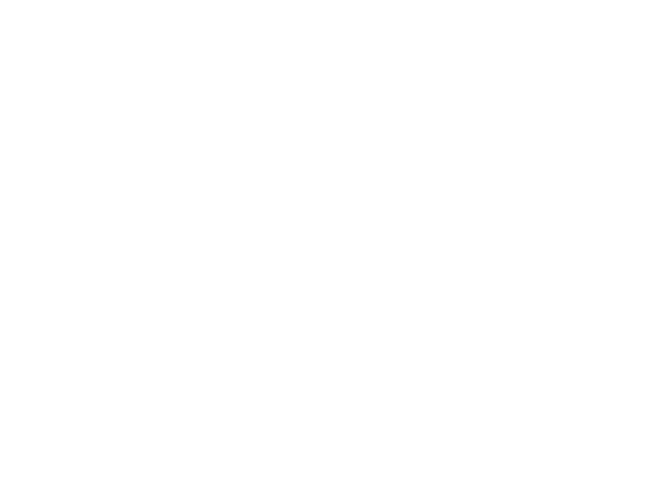
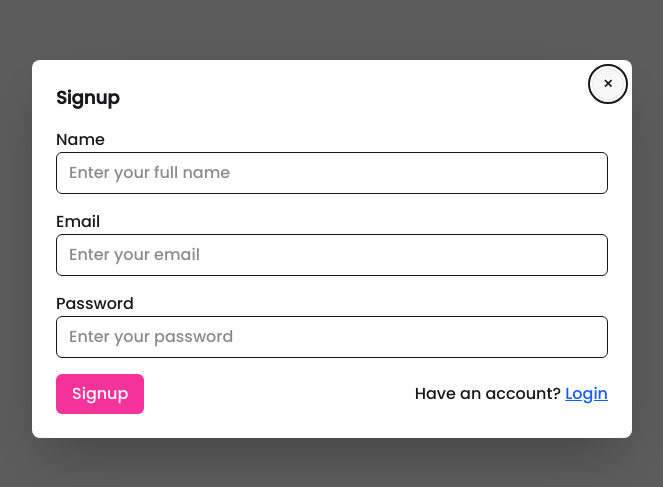
Before and after one commit to VirtualRohit29/E-Commerce-Website, a React (Vite) app: page /signup in a window 1280 px wide. Before the commit this address had no page. Shown: the part 151-638 px from the top of the page, without its empty margins (308-971 px from the left). Built offline with nearby package versions, Linux system fonts and the light colour scheme.

Commit message:
signup page added

```diff
--- a/src/App.jsx
+++ b/src/App.jsx
@@ -3,6 +3,7 @@
 import { Route, Routes } from "react-router-dom"
 
 import Courses from './Courses/Courses'
+import Signup from './components/Signup'
 
 
 
@@ -13,6 +14,8 @@
    <Routes>
     <Route path="/" element={<Home/>}/>
     <Route path="/Course" element={<Courses/>}/>
+    <Route path="/signup" element={<Signup />} />
+
 
 
    </Routes>
--- a/src/components/Login.jsx
+++ b/src/components/Login.jsx
@@ -1,4 +1,9 @@
-import React from 'react'
+import React from 'react';
+import { Link } from 'react-router-dom';
+
+
+
+
 
 function Login() {
   return (
@@ -9,12 +14,32 @@
       {/* if there is a button in form, it will close the modal */}
       <button className="btn btn-sm btn-circle btn-ghost absolute right-2 top-2">✕</button>
     </form>
-    <h3 className="font-bold text-lg">Hello!</h3>
-    <p className="py-4">Press ESC key or click on ✕ button to close</p>
+    <h3 className="font-bold text-lg">Login</h3>
+    <div className='mt-4 space-y-2'>
+        {/*email*/}
+      <span>Email</span>
+      <br />
+      <input type="email" placeholder='enter your email' className='w-80 px-3 py-1 border rounded-md outline-none' />
+    </div>
+    {/*password */}
+     <div className='mt-4 space-y-2'>
+      <span>Password</span>
+      <br />
+      <input type="text" placeholder='enter your password' className='w-80 px-3 py-1 border rounded-md outline-none' />
+    </div>
+     {/*Login button */}
+     <div className='flex justify-between mt-4 '>
+      <button className='bg-pink-500 text-white rounded-md px-3 py-1 hover:bg-pink-700 duration-700'>login</button>
+      <p>Not Registered
+
+        <Link to="/Signup"
+        className='underline text-blue-600 cursor-pointer'>Signup</Link>
+        {" "}</p>
+     </div>
   </div>
 </dialog>
     </div>
   )
 }
 
-export default Login
+export default Login;
--- /dev/null
+++ b/src/components/Signup.jsx
@@ -0,0 +1,107 @@
+import React, { useEffect } from 'react';
+import { Link } from 'react-router-dom';
+
+function Signup() {
+  useEffect(() => {
+    // Automatically open signup modal on component mount
+    document.getElementById('signup_modal').showModal();
+  }, []);
+
+  const handleOpenLoginModal = () => {
+    document.getElementById('signup_modal').close(); // Close signup modal
+    document.getElementById('login_modal').showModal(); // Open login modal
+  };
+
+  return (
+    <>
+      {/* Signup Modal */}
+      <dialog id="signup_modal" className="modal">
+        <div className="modal-box w-[600px] max-w-full">
+          <form method="dialog">
+            <Link  to="/"
+            className="btn btn-sm btn-circle btn-ghost absolute right-2 top-2">✕</Link>
+          </form>
+
+          <h3 className="font-bold text-lg">Signup</h3>
+
+          <div className="mt-4 space-y-4">
+            <div className="space-y-1">
+              <span>Name</span>
+              <input type="text" placeholder="Enter your full name" className="w-full px-3 py-2 border rounded-md outline-none" />
+            </div>
+
+            <div className="space-y-1">
+              <span>Email</span>
+              <input type="email" placeholder="Enter your email" className="w-full px-3 py-2 border rounded-md outline-none" />
+            </div>
+
+            <div className="space-y-1">
+              <span>Password</span>
+              <input type="password" placeholder="Enter your password" className="w-full px-3 py-2 border rounded-md outline-none" />
+            </div>
+
+            <div className="flex justify-between items-center mt-4">
+              <button className="bg-pink-500 text-white rounded-md px-4 py-2 hover:bg-pink-700 duration-300">
+                Signup
+              </button>
+
+              <p>
+                Have an account?{' '}
+                <button
+                  className="underline text-blue-600 cursor-pointer"
+                  onClick={handleOpenLoginModal}
+                >
+                  Login
+                </button>
+              </p>
+            </div>
+          </div>
+        </div>
+      </dialog>
+
+      {/* Login Modal */}
+      <dialog id="login_modal" className="modal">
+        <div className="modal-box w-[600px] max-w-full">
+          <form method="dialog">
+            <Link to="/"className="btn btn-sm btn-circle btn-ghost absolute right-2 top-2">✕</Link>
+          </form>
+
+          <h3 className="font-bold text-lg">Login</h3>
+
+          <div className="mt-4 space-y-4">
+            <div className="space-y-1">
+              <span>Email</span>
+              <input type="email" placeholder="Enter your email" className="w-full px-3 py-2 border rounded-md outline-none" />
+            </div>
+
+            <div className="space-y-1">
+              <span>Password</span>
+              <input type="password" placeholder="Enter your password" className="w-full px-3 py-2 border rounded-md outline-none" />
+            </div>
+
+            <div className="flex justify-between items-center mt-4">
+              <button className="bg-blue-500 text-white rounded-md px-4 py-2 hover:bg-blue-700 duration-300">
+                Login
+              </button>
+
+              <p>
+                Don’t have an account?{' '}
+                <button
+                  className="underline text-pink-600 cursor-pointer"
+                  onClick={() => {
+                    document.getElementById('login_modal').close();
+                    document.getElementById('signup_modal').showModal();
+                  }}
+                >
+                  Signup
+                </button>
+              </p>
+            </div>
+          </div>
+        </div>
+      </dialog>
+    </>
+  );
+}
+
+export default Signup;
```
